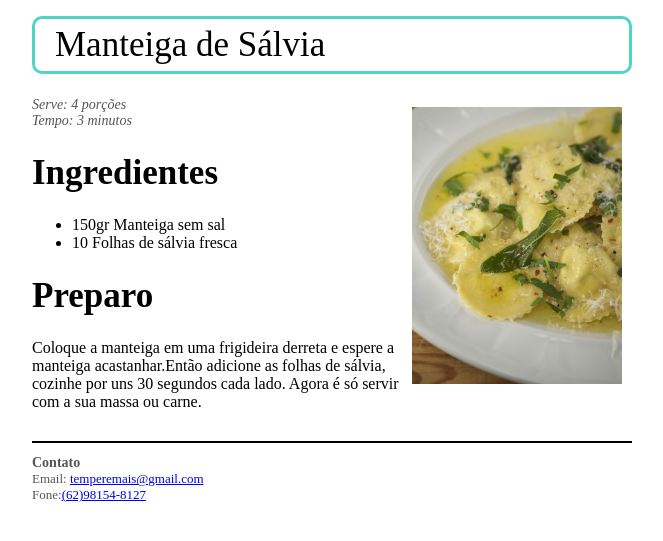
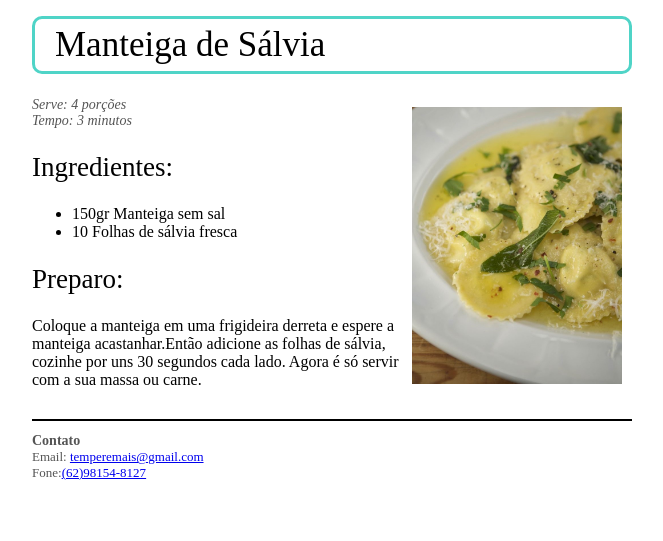
Before and after one commit to massudaw/temperemais, a plain HTML site: page receitas/manteiga-de-salvia.html in a window 1280 px wide. Shown: the part 177-718 px from the top of the page, without its empty margins (308-971 px from the left). Drawn offline with Linux system fonts and the light colour scheme.

Commit message:
Update (2016-07-13 15:54:09 UTC) [ci skip]

```diff
--- a/receitas/manteiga-de-salvia.html
+++ b/receitas/manteiga-de-salvia.html
@@ -61,12 +61,12 @@
 
 <div class="info">  Serve: 4 porções   </div>
 <div class="info">  Tempo: 3 minutos   </div>
-<h1 id="ingredientes">Ingredientes</h1>
+<h2 id="ingredientes">Ingredientes:</h2>
 <ul>
 <li>150gr Manteiga sem sal</li>
 <li>10 Folhas de sálvia fresca</li>
 </ul>
-<h1 id="preparo">Preparo</h1>
+<h2 id="preparo">Preparo:</h2>
 <p>Coloque a manteiga em uma frigideira derreta e espere a manteiga acastanhar.Então adicione as folhas de sálvia, cozinhe por uns 30 segundos cada lado. Agora é só servir com a sua massa ou carne.</p>
 
         </div>
```
Also changed, not shown: receitas/guacamole.html (+1 -1 lines).
